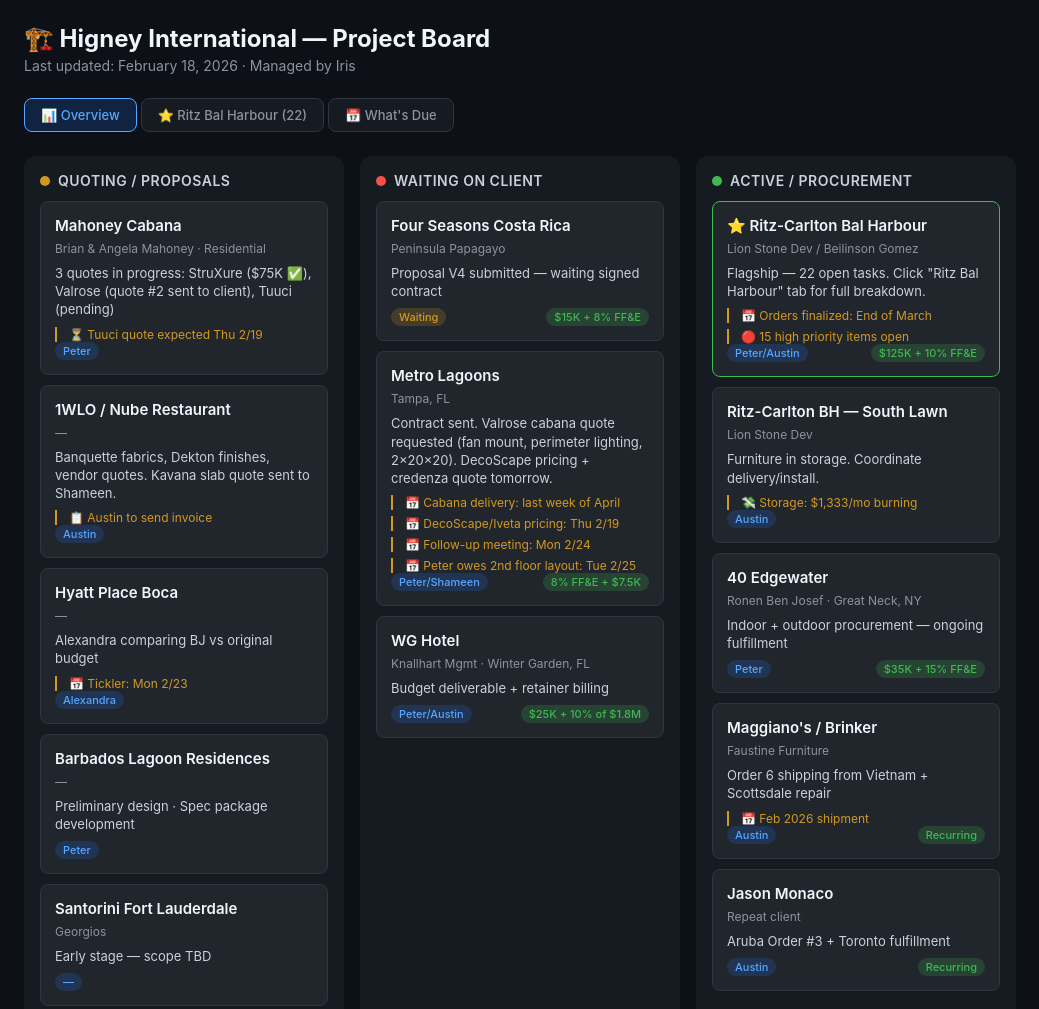
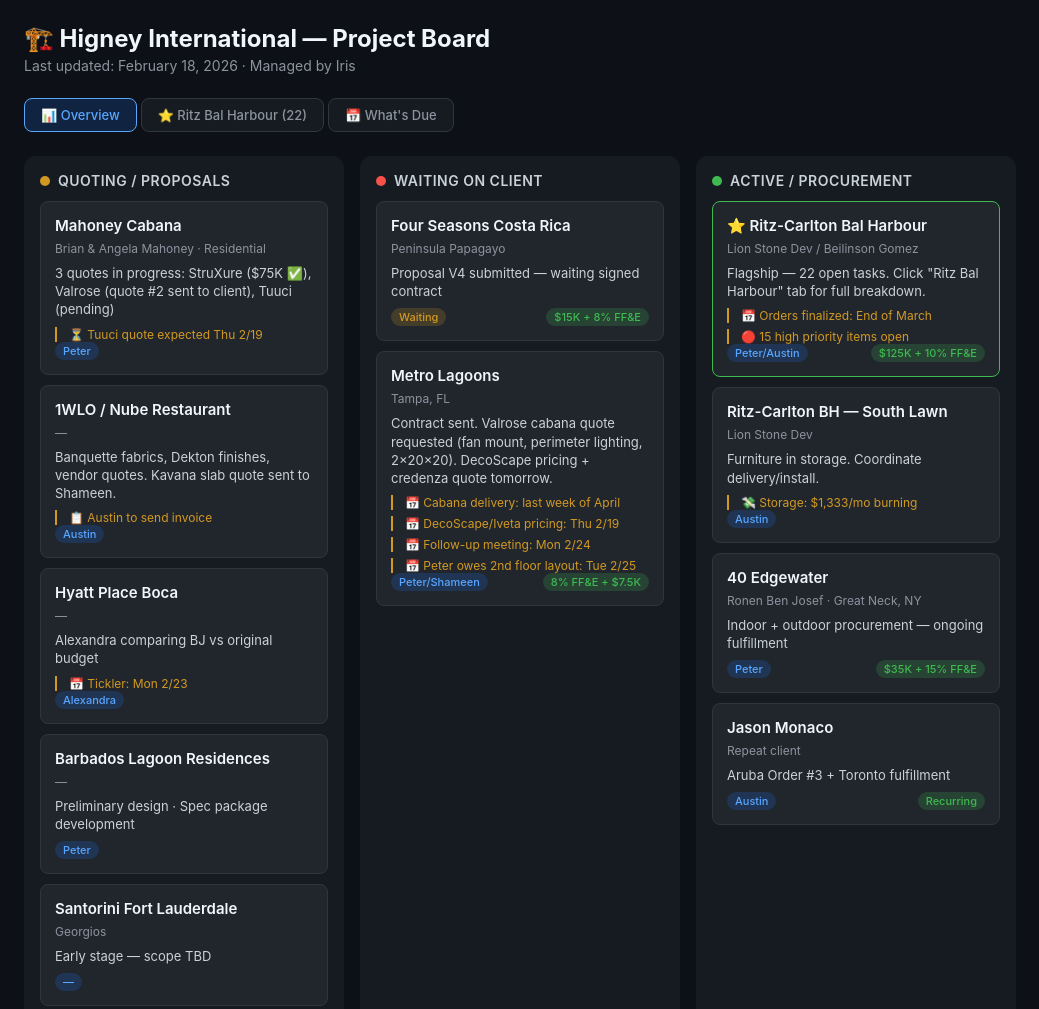
Before and after one commit to PEDROGRANDE001/iris, a plain HTML site: page docs/index.html in a window 1280 px wide. Shown: the top 1009 px of the page, without its empty margins (0-1039 px from the left). Drawn offline with Linux system fonts and the light colour scheme.

Commit message:
Remove WG Hotel (non-active) and Maggianos (complete)

```diff
--- a/docs/index.html
+++ b/docs/index.html
@@ -141,15 +141,7 @@
       </div>
     </div>
 
-    <div class="card">
-      <div class="card-title">WG Hotel</div>
-      <div class="card-client">Knallhart Mgmt · Winter Garden, FL</div>
-      <div class="card-action">Budget deliverable + retainer billing</div>
-      <div class="card-meta">
-        <span class="tag tag-owner">Peter/Austin</span>
-        <span class="tag tag-value">$25K + 10% of $1.8M</span>
-      </div>
-    </div>
+<!-- WG Hotel removed 2/18 - non-active -->
   </div>
 
   <!-- ACTIVE / PROCUREMENT -->
@@ -188,16 +180,7 @@
       </div>
     </div>
 
-    <div class="card">
-      <div class="card-title">Maggiano's / Brinker</div>
-      <div class="card-client">Faustine Furniture</div>
-      <div class="card-action">Order 6 shipping from Vietnam + Scottsdale repair</div>
-      <div class="due-item">📅 Feb 2026 shipment</div>
-      <div class="card-meta">
-        <span class="tag tag-owner">Austin</span>
-        <span class="tag tag-value">Recurring</span>
-      </div>
-    </div>
+<!-- Maggiano's/Brinker removed 2/18 - shipped, paid, complete -->
 
     <div class="card">
       <div class="card-title">Jason Monaco</div>
```
Also changed, not shown: projects/TRACKER.md (+2 -2 lines).
